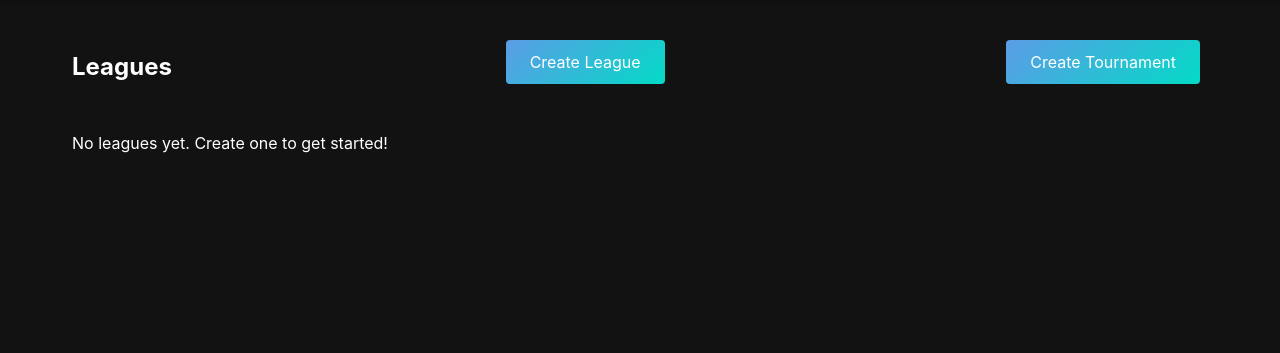
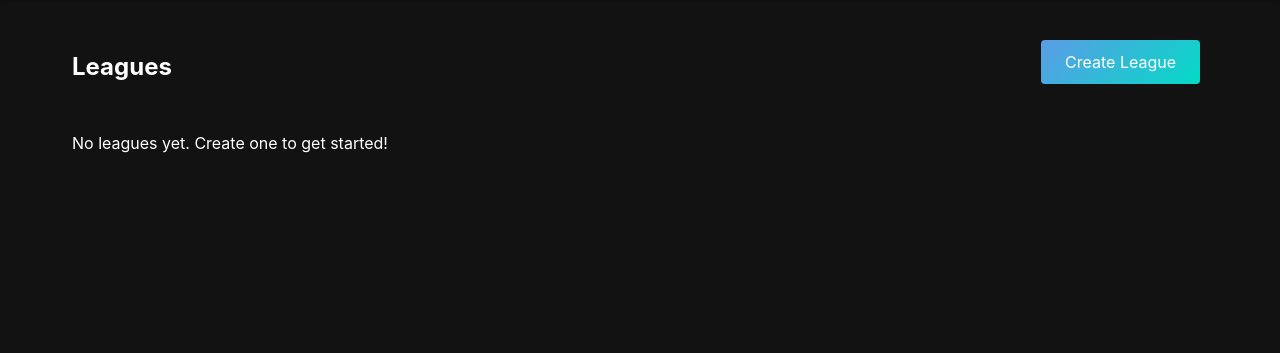
Before and after one commit to Teiteland/tourneyandleaguesforfriends, a Flask app: page /leagues in a window 1280 px wide. Shown: the part 67-420 px from the top of the page. Run offline with Flask 3, Linux system fonts and the light colour scheme; the visitor is signed in with stand-in values (Sample User, id 1); data that the repository does not hold is empty.

Commit message:
Remove Create Tournament button from Leagues page

```diff
--- a/app/templates/leagues.html
+++ b/app/templates/leagues.html
@@ -7,7 +7,6 @@
     <h2>Leagues</h2>
     {% if session.get('user_id') %}
         <a href="/leagues/create" class="btn-primary">Create League</a>
-        <a href="/tournaments/create" class="btn-secondary">Create Tournament</a>
     {% endif %}
 </div>
 
```
